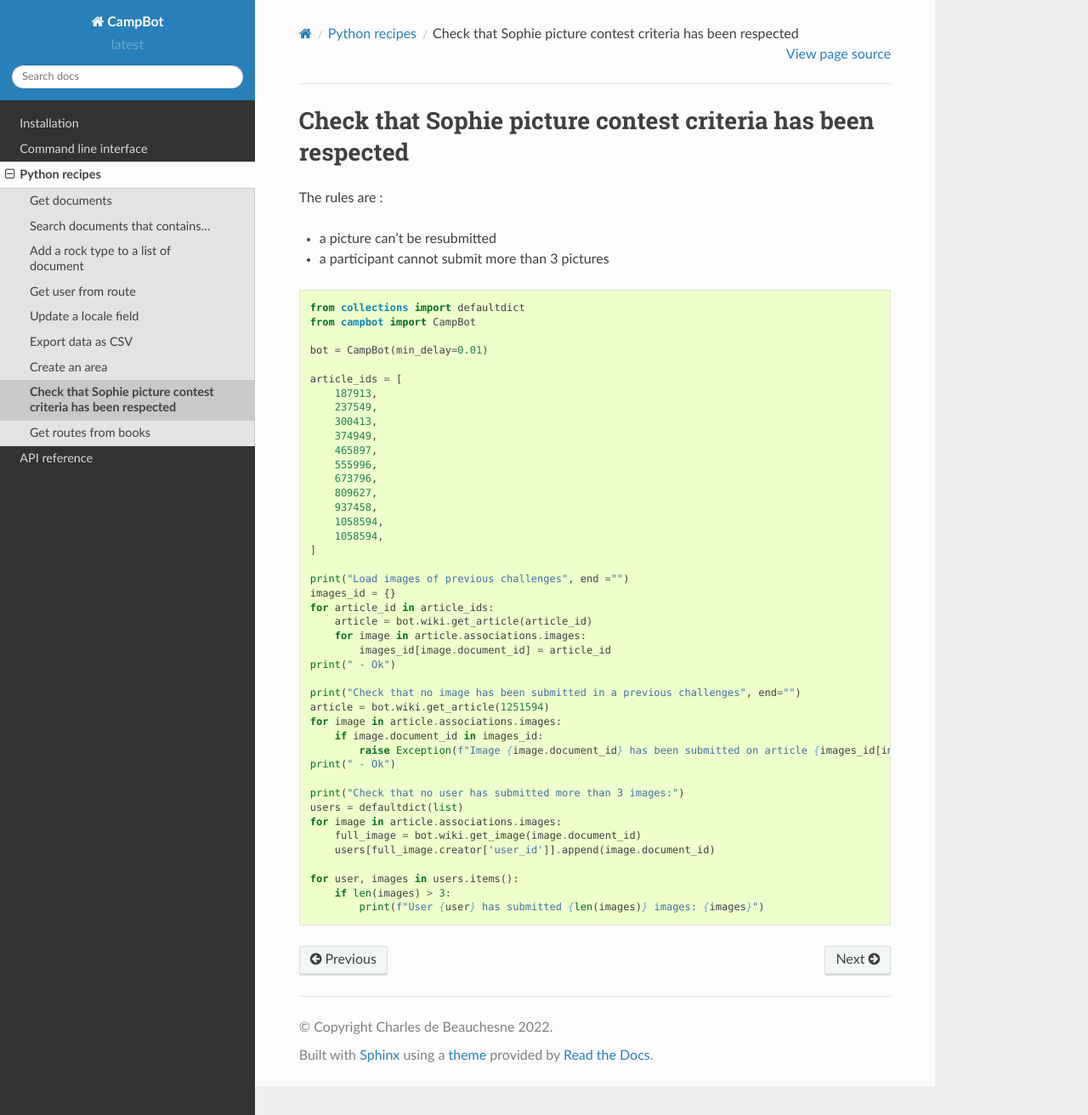
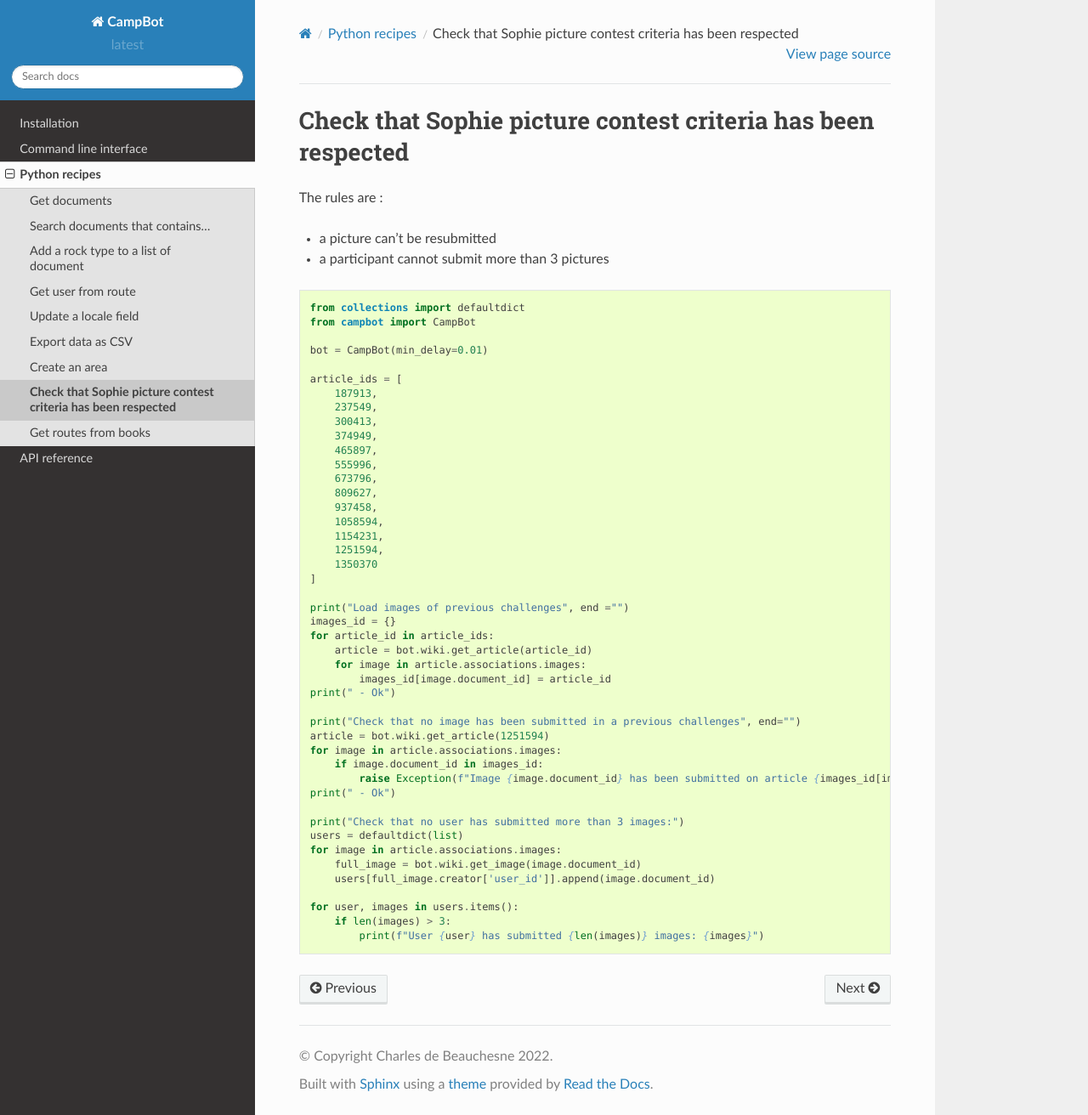
Before and after one commit to c2corg/CampBot, a Sphinx documentation site: the page built from docs/recipes/CPS_checks.rst, in a window 1280 px wide and 1312 px high. Shown: the whole window at 85% size. Built offline with Sphinx 7.4.7 and the Read the Docs theme 2.0.0, drawn with Linux system fonts in a browser that asks for light colours.

Commit message:
Update CPS_checks.rst
update for 2022

```diff
--- a/docs/recipes/CPS_checks.rst
+++ b/docs/recipes/CPS_checks.rst
@@ -24,7 +24,9 @@ The rules are :
         809627,
         937458,
         1058594,
-        1058594,
+        1154231,
+        1251594,
+        1350370
     ]
 
     print("Load images of previous challenges", end ="")
```
